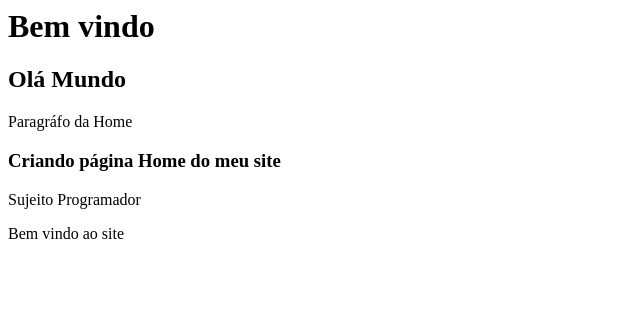
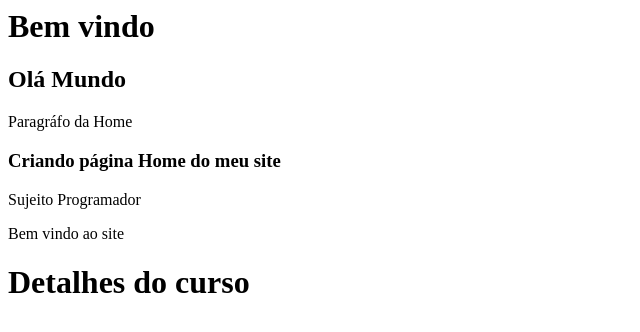
Before and after one commit to raphuza/curso_github, a plain HTML site: page index.html in a window 1280 px wide. Shown: the whole page, without its empty margins (0-640 px from the left). Drawn offline with Linux system fonts and the light colour scheme.

Commit message:
Finalizado a segunda parte da home

```diff
--- a/index.html
+++ b/index.html
@@ -4,3 +4,6 @@
 <h3> Criando página Home do meu site</h3>
 <p>Sujeito Programador</p>
 <p>Bem vindo ao site</p>
+<h1>Detalhes do curso
+
+</h1>
```
Also changed, not shown: home.js (added).
